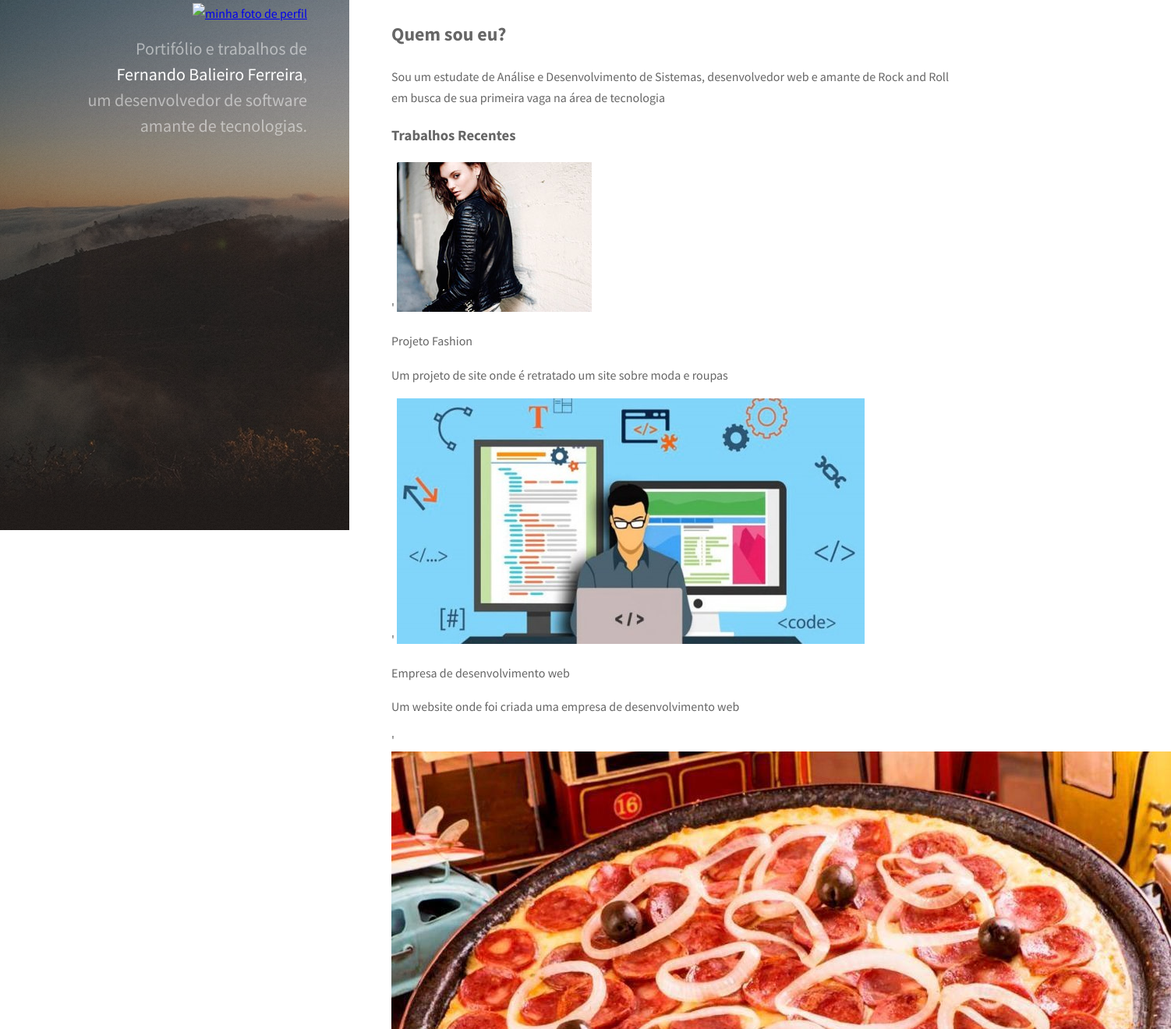
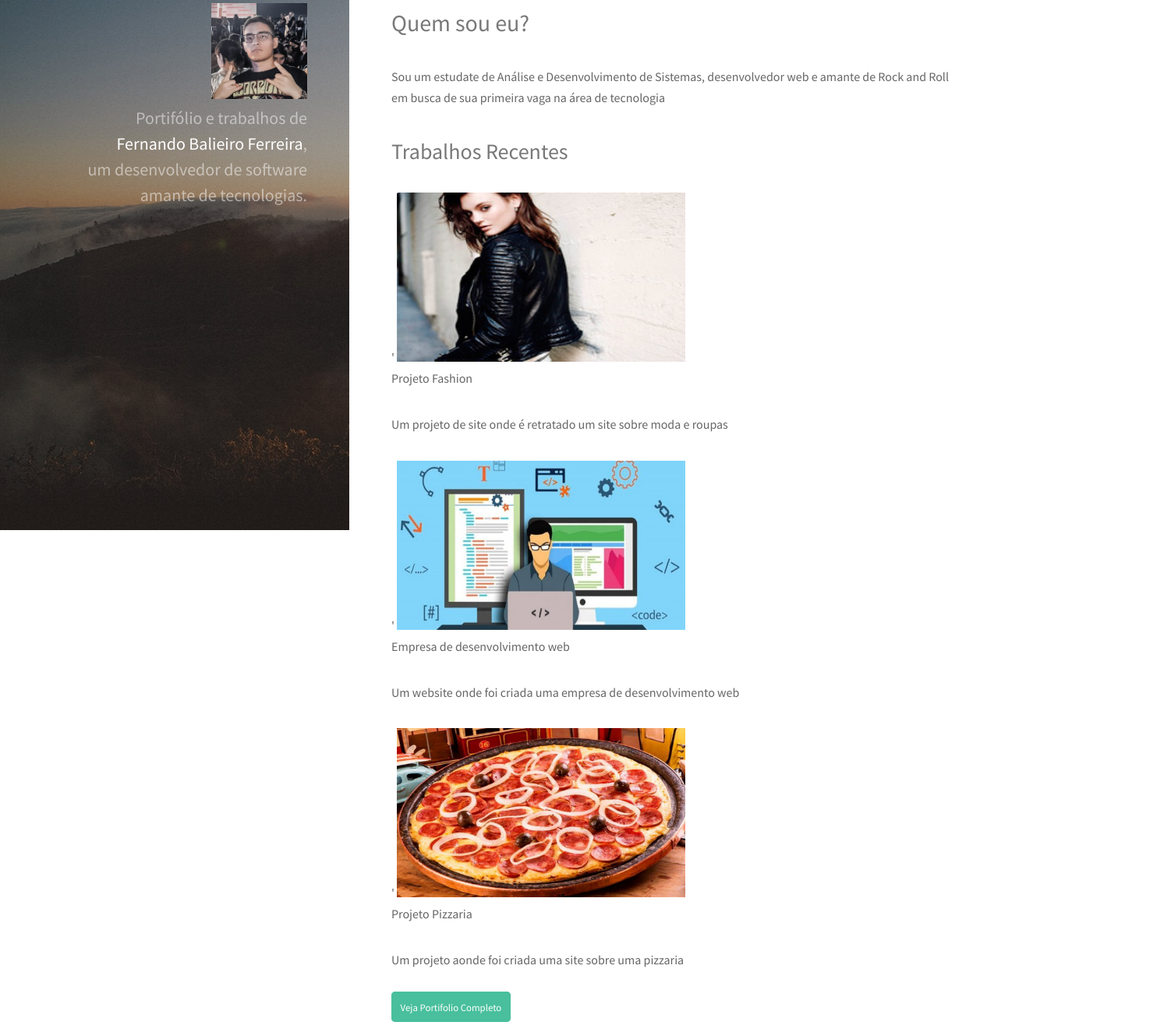
Before and after one commit to Fernandounuts/Portifolio, a plain HTML site: page index.html in a window 1280 px wide. Shown: the part 120-1440 px from the top of the page at 78% size, 1502 px wide, since content can reach past the window. Drawn offline with Linux system fonts and the light colour scheme.

Commit message:
CSS atualizado

```diff
--- a/CSS/style.css
+++ b/CSS/style.css
@@ -32,6 +32,45 @@ body{
             font-weight: normal;
         }
 
+.avatar{
+    width: 123px;
+    height: 123px;
+    background-position: center;
+    background-size: auto, cover;
+}
+.worksImg{
+    width: 370px;
+    height: 217px;
+}
+
+p{
+    margin: 0 0 2em;
+}
+
+
+h1, h2, h3, h4, h5, h6{
+    color: #787878;
+    font-weight: normal;
+    margin: 0 0  1em 0;
+}
+
+h1{
+    font-size: 36px;
+}
+
+h2{
+    font-size: 30px;
+}
+
+h3{
+    font-size: 28px;
+    margin-top: 20px;
+}
+a{
+    text-decoration: none;
+}
+
+
 
 .main-content{
     width: 65%;
@@ -39,3 +78,12 @@ body{
     padding: 124px 54px 72px;
     box-sizing: border-box;
 }
+
+.button-default{
+    background-color: #49bf9d;
+    border: 2px solid #49bf9d;
+    color: white;
+    padding: .75em;
+    border-radius: 5px;
+    font-size: .8em;
+}
--- a/index.html
+++ b/index.html
@@ -13,7 +13,7 @@
 <body>
     <header class="main-header">
         <a href="index.html" class="main-header-link">
-            <img src="#" alt="minha foto de perfil">
+            <img src="img/avatar2.png" alt="minha foto de perfil" class="avatar">
         </a>
         <h1 class="main-header-title">
             Portifólio e trabalhos de <br />
@@ -34,7 +34,7 @@
             <h3>Trabalhos Recentes</h3>
             <article class="recent-works-card">'
                 <a href="https://ephemeral-cactus-1dbc0b.netlify.app/#" target=”_blank”> <!--trabalho fashion-->
-                    <img src="img/modelo3.jpg" alt="imagem fashion">
+                    <img src="img/modelo3.jpg" alt="imagem fashion" class="worksImg">
                 </a>
                 <p class="recent-works-card-title">Projeto Fashion</p>
                 <p>Um projeto de site onde é retratado um site sobre moda e roupas</p>
@@ -43,19 +43,19 @@
             <article class="recent-works-card">'
                 <a href="https://thunderous-cucurucho-942beb.netlify.app/index.html" target=”_blank”>
                     <!--projeto empresa-->
-                    <img src="img/img-coding.jpg" alt="imagem empresa">
+                    <img src="img/img-coding.jpg" alt="imagem empresa" class="worksImg">
                 </a>
                 <p class="recent-works-card-title">Empresa de desenvolvimento web</p>
                 <p>Um website onde foi criada uma empresa de desenvolvimento web</p>
             </article>
             <article class="recent-works-card">'
                 <a href="#" target=”_blank”> <!--projeto pizzaria-->
-                    <img src="img/calabresa.jpg" alt="imagem pizza">
+                    <img src="img/calabresa.jpg" alt="imagem pizza" class="worksImg">
                 </a>
                 <p class="recent-works-card-title">Projeto Pizzaria</p>
                 <p>Um projeto aonde foi criada uma site sobre uma pizzaria</p>
             </article>
-            <a href="#" title="veja mais" class="button-default">Veja Portifolio Completo</a>
+            <a href="https://github.com/Fernandounuts?tab=repositories" title="veja mais" class="button-default">Veja Portifolio Completo</a>
         </section>
 
         <section class="main-content-section">
```
Also changed, not shown: img/avatar2.png (added).
